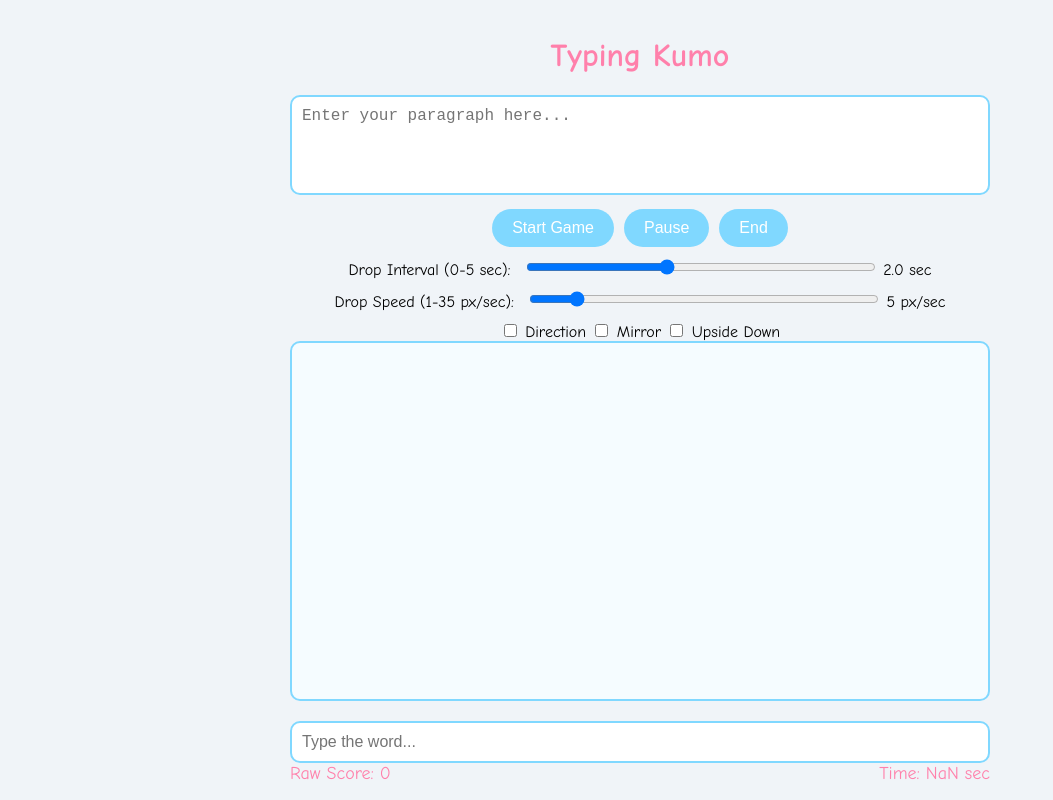
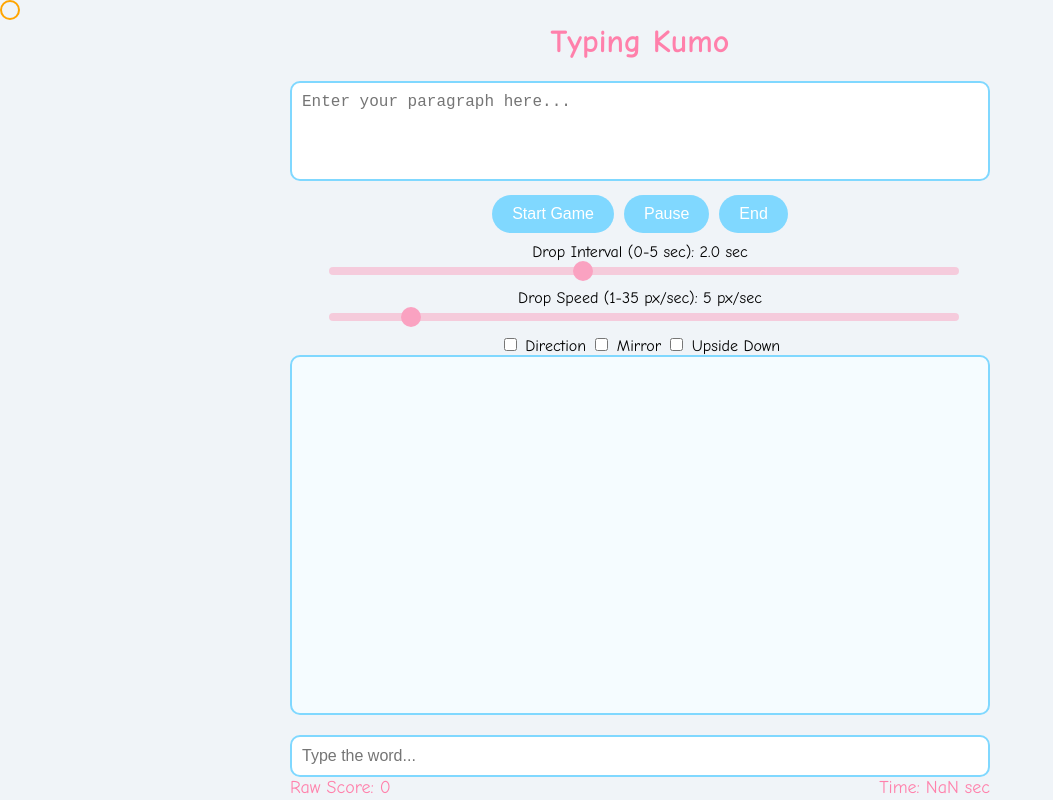
Before and after one commit to AAsteria/Typing-Kumo, a website with bundled scripts: page index.html in a window 1280 px wide. Both pictures are taken after a click on the button "Start Game". Shown: the whole page, without its empty margins (0-1053 px from the left). Built offline with nearby package versions, Linux system fonts and the light colour scheme.

Commit message:
style cursor & sliders

```diff
--- a/index.html
+++ b/index.html
@@ -16,14 +16,18 @@
       <button id="endGame">End</button>
     </div>
     <div class="slider-container">
-      <label for="delaySlider">Drop Interval (0-5 sec): </label>
+      <label for="delaySlider" class="slider-label">
+        Drop Interval (0-5 sec):
+        <span id="sliderValue">2.0 sec</span>
+      </label>
       <input type="range" id="delaySlider" min="0" max="5" step="0.1" value="2">
-      <span id="sliderValue">2.0 sec</span>
     </div>
     <div class="slider-container">
-      <label for="speedSlider">Drop Speed (1-35 px/sec): </label>
+      <label for="speedSlider" class="slider-label">
+        Drop Speed (1-35 px/sec):
+        <span id="speedValue">5 px/sec</span>
+      </label>
       <input type="range" id="speedSlider" min="1" max="35" step="0.1" value="5">
-      <span id="speedValue">5 px/sec</span>
     </div>
     <div id="additionalOptions">
       <label>
--- a/script.js
+++ b/script.js
@@ -2,6 +2,8 @@ import { playSound } from './soundManager.js';
 
 const title = document.querySelector('title');
 const h1Title = document.getElementById('title');
+const cursor = document.createElement('div');
+
 const startButton = document.getElementById('startGame');
 const pauseButton = document.getElementById('pauseGame');
 const endButton = document.getElementById('endGame');
@@ -37,6 +39,15 @@ const maxActiveWords = 6;
 const totalScore = 1000;
 const wordHeight = 32;
 const segmentHeights = Array(6).fill(0);
+
+cursor.id = 'customCursor';
+document.body.appendChild(cursor);
+
+// Update cursor position based on mouse movement
+document.addEventListener('mousemove', (event) => {
+  cursor.style.left = `${event.clientX}px`;
+  cursor.style.top = `${event.clientY}px`;
+});
 
 function updateTitle() {
   const allChecked =
--- a/styles.css
+++ b/styles.css
@@ -1,6 +1,7 @@
 /* Apply box-sizing globally to ensure consistent width across all elements */
 * {
   box-sizing: border-box;
+  cursor: none;
 }
 
 body {
@@ -12,6 +13,17 @@ body {
   height: 100vh;
   background-color: #f0f4f8;
   font-family: 'Comic Sans MS', cursive, sans-serif;
+}
+
+#customCursor {
+  position: absolute;
+  width: 20px;
+  height: 20px;
+  border: 2.5px solid orange;
+  border-radius: 50%;
+  background-color: transparent;
+  pointer-events: none;
+  z-index: 9999;
 }
 
 .container {
@@ -48,7 +60,6 @@ button {
   border: none;
   padding: 10px 20px;
   border-radius: 20px;
-  cursor: pointer;
   font-size: 16px;
   transition: background-color 0.3s;
 }
@@ -116,3 +127,48 @@ input[type="range"] {
   font-size: 18px;
   color: #ff80ab;
 }
+
+/* Style the slider track */
+input[type="range"] {
+  appearance: none;
+  -webkit-appearance: none;
+  width: 90%;
+  height: 8px;
+  background: #f8bbd0;
+  border-radius: 5px;
+  outline: none;
+  opacity: 0.7;
+  transition: opacity 0.2s;
+}
+
+input[type="range"]:hover {
+  opacity: 1;
+}
+
+input[type="range"]::-webkit-slider-thumb {
+  -webkit-appearance: none;
+  width: 20px;
+  height: 20px;
+  background: #ff80ab;
+  border-radius: 50%;
+  transition: background-color 0.2s;
+}
+
+input[type="range"]::-webkit-slider-thumb:hover {
+  background: #f06292;
+}
+
+/* Firefox-specific styling */
+input[type="range"]::-moz-range-thumb {
+  width: 20px;
+  height: 20px;
+  background: #ff80ab;
+  border-radius: 50%;
+  cursor: pointer;
+}
+
+input[type="range"]::-moz-range-track {
+  background: #f8bbd0;
+  height: 8px;
+  border-radius: 5px;
+}
```
